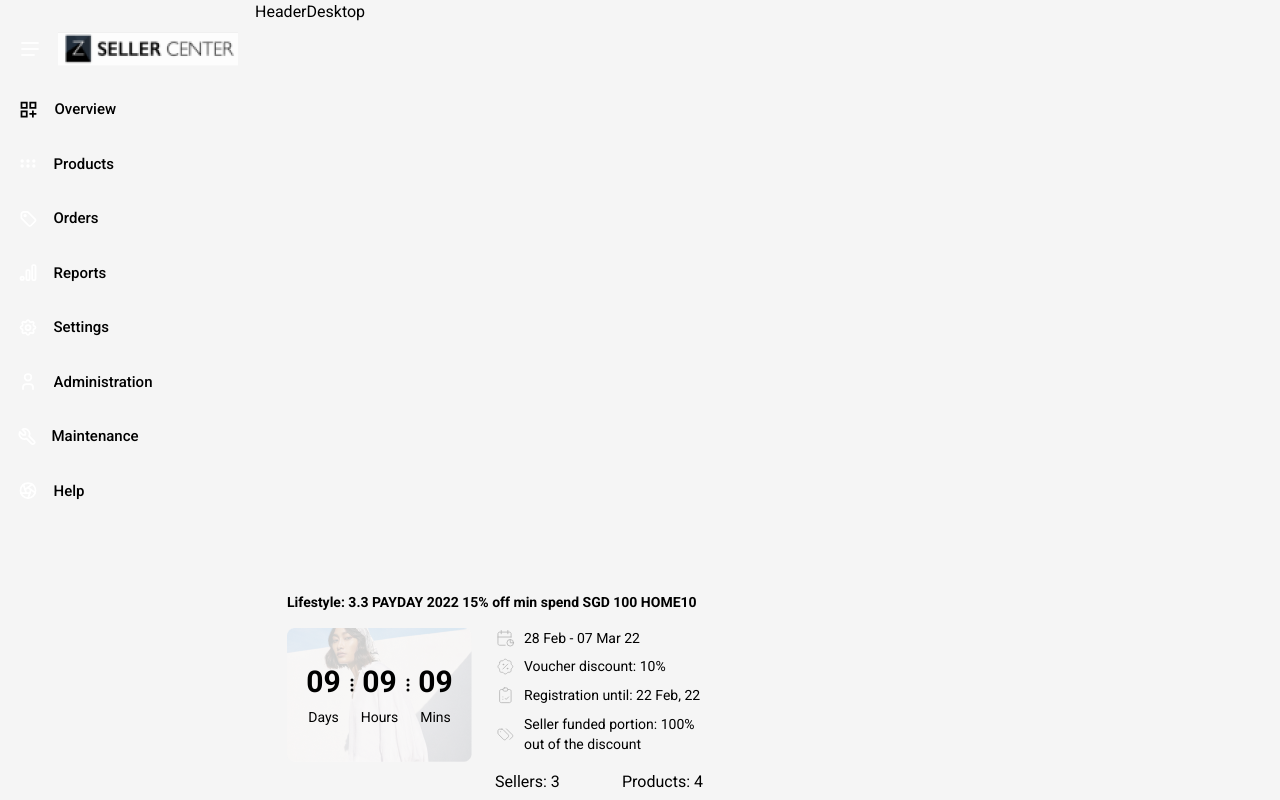
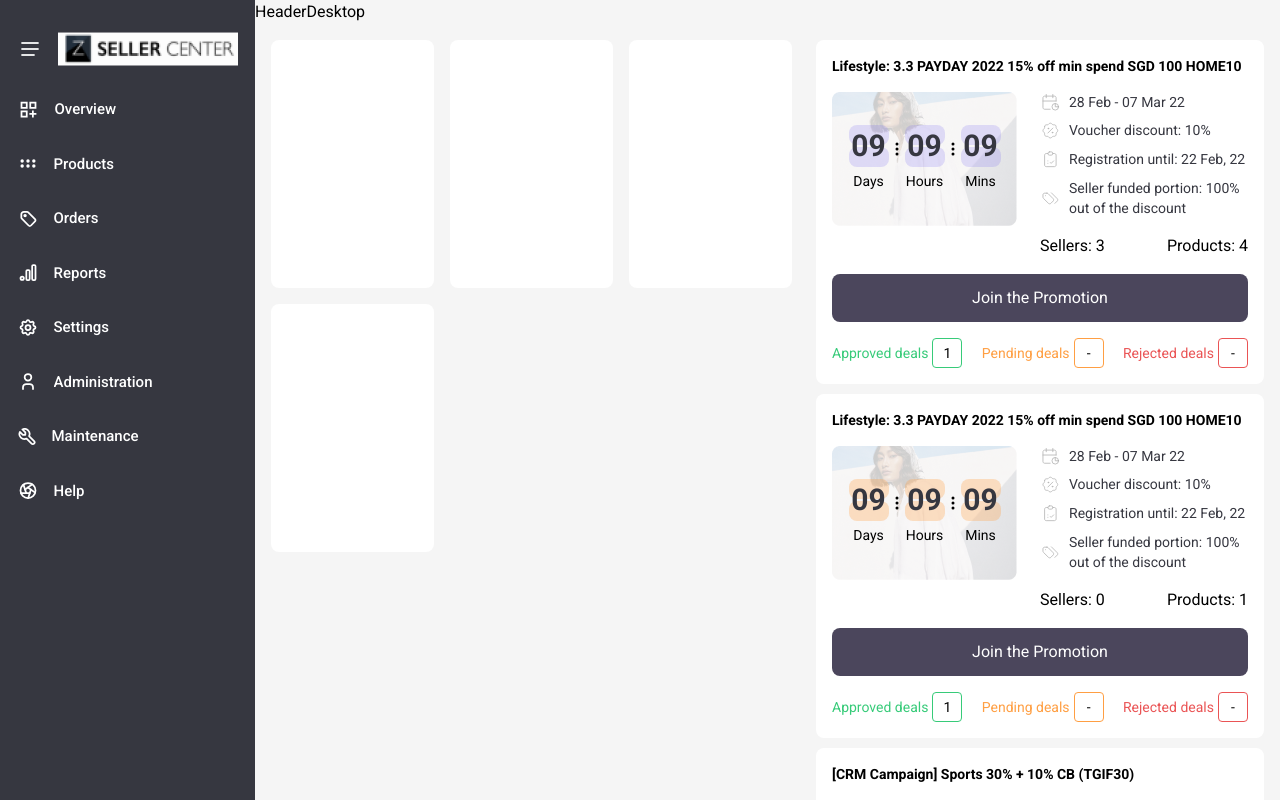
Before and after one commit to Ismat27/responsive_dashboard, a React (Vite) app: page / in a window 1280 px wide. Shown: the top 800 px of the page. Built offline with nearby package versions, Linux system fonts and the light colour scheme.

Commit message:
update configuration file

```diff
--- a/tailwind.config.js
+++ b/tailwind.config.js
@@ -1,16 +1,41 @@
 /** @type {import('tailwindcss').Config} */
 export default {
-  content: [
-    "./index.html",
-    "./src/**/*.{js,ts,jsx,tsx}",
-  ],
+  content: ["./index.html", "./src/**/*.{js,ts,jsx,tsx}"],
   theme: {
-    extend: {},
+    extend: {
+      lineHeight: {
+        body: "18px",
+      },
+      fontFamily: {
+        roboto: ["Roboto", "sans-serif"],
+      },
+      gridTemplateColumns: {
+        dashboardLayout: "1fr auto",
+      },
+      screens: {
+        "1.5xl": "1440px",
+      },
+    },
     colors: {
-      red: '#eb3434',
-      primary: '#68ed2f',
-      gray: '#F5F5F5;'
-    }
+      red: "#EA5455",
+      primary: "#68ed2f",
+      orange: "#FF9F43",
+      white: "#FFFFFF",
+      success: "#37CB79",
+      green: "#37CB79",
+      secondary: "#7367F0",
+      redLight: "rgba(234, 84, 85, 0.3)",
+      orangeLight: "rgba(255, 159, 67, 0.3)",
+      lightBlue: "rgba(115, 103, 240, 0.2)",
+      black: {
+        100: "#363740",
+        200: "#4B465C",
+      },
+      gray: {
+        100: "#F5F5F5",
+        200: "#DBDADE",
+      },
+    },
   },
   plugins: [],
-}
+};
```
